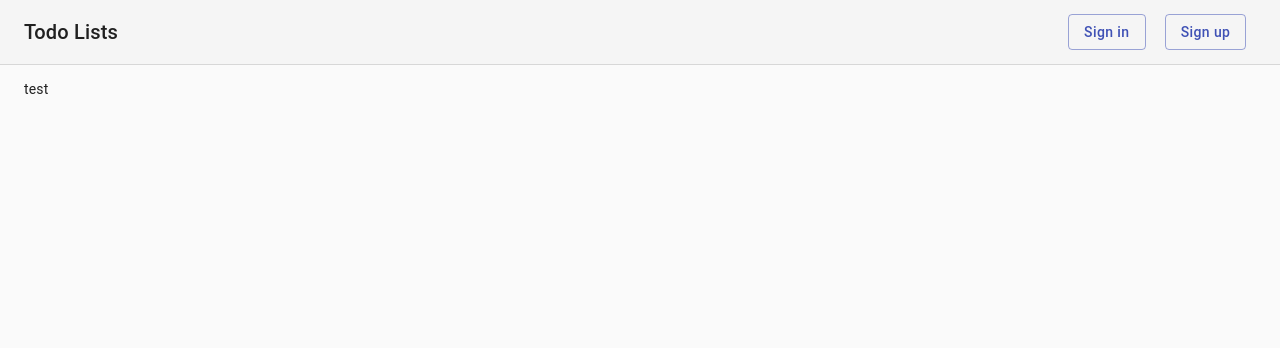
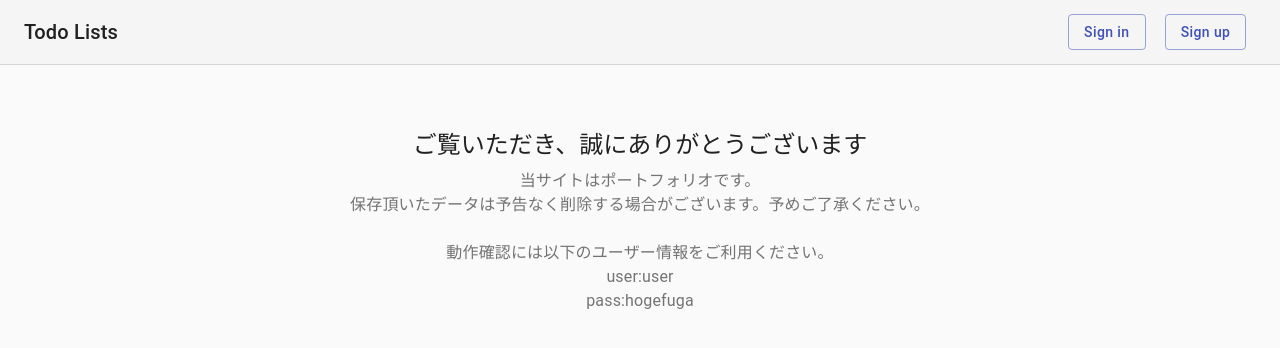
Before and after one commit to Igusaya/frontend-react-errdepo, a React (Create React App) app: page / in a window 1280 px wide. Shown: the top 348 px of the page. Built offline with nearby package versions, Linux system fonts and the light colour scheme.

Commit message:
update topページ作成

```diff
--- a/src/app/component.tsx
+++ b/src/app/component.tsx
@@ -35,6 +35,12 @@ const App: React.FC<AppProps> = ({ isSignIn = false, profile }) => {
     },
     link: {
       margin: theme.spacing(0.8, 1.2)
+    },
+    heroContent: {
+      padding: theme.spacing(8, 0, 6)
+    },
+    text: {
+      whiteSpace: 'pre-line'
     }
   }));
 
@@ -73,8 +79,38 @@ const App: React.FC<AppProps> = ({ isSignIn = false, profile }) => {
       </AppBar>
       {/* body
        ***********************************************/}
-      <Container>
-        <p>test</p>
+      <Container maxWidth="sm" component="main" className={classes.heroContent}>
+        <Typography
+          component="h4"
+          variant="h5"
+          align="center"
+          color="textPrimary"
+          gutterBottom
+        >
+          ご覧いただき、誠にありがとうございます
+        </Typography>
+        <Typography
+          variant="body1"
+          align="center"
+          color="textSecondary"
+          component="p"
+          className={classes.text}
+        >
+          {
+            '当サイトはポートフォリオです。\n保存頂いたデータは予告なく削除する場合がございます。予めご了承ください。'
+          }
+        </Typography>
+        <Typography
+          variant="body1"
+          align="center"
+          color="textSecondary"
+          component="p"
+          className={classes.text}
+        >
+          {
+            '\n動作確認には以下のユーザー情報をご利用ください。\nuser:user\npass:hogefuga'
+          }
+        </Typography>
       </Container>
     </>
   );
```
